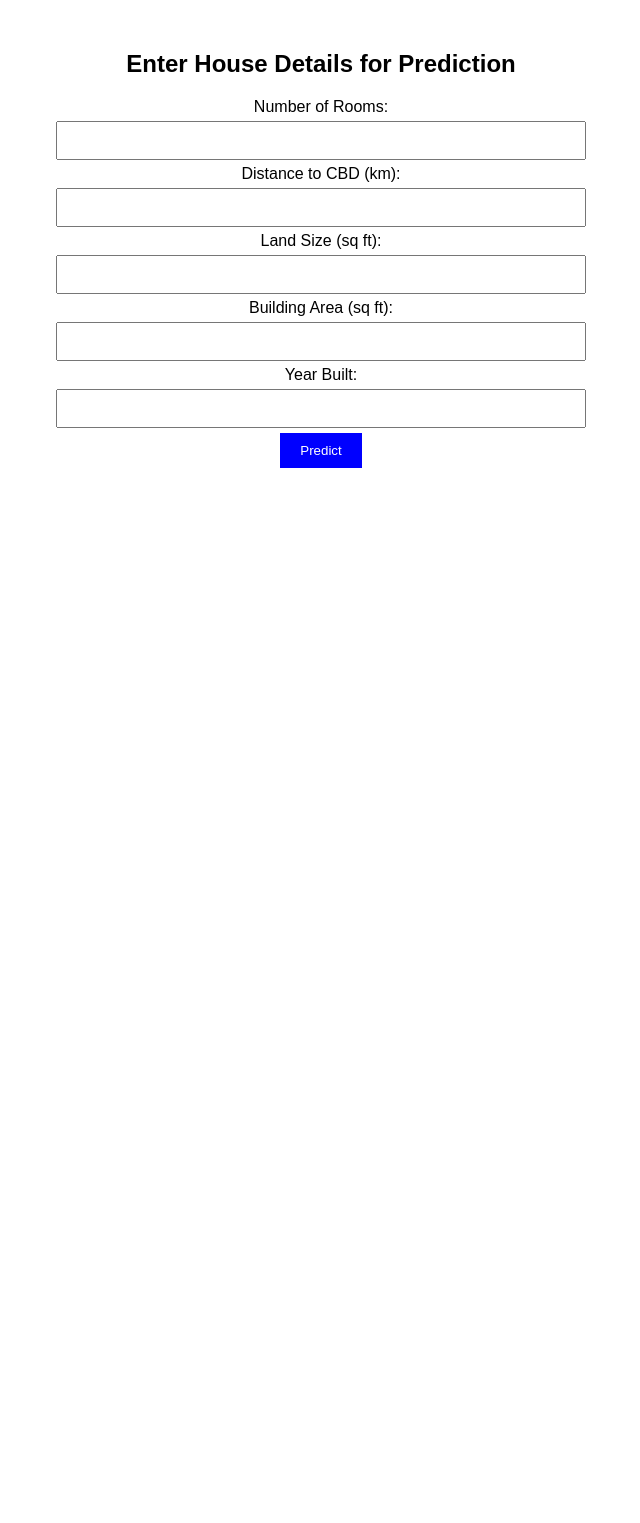
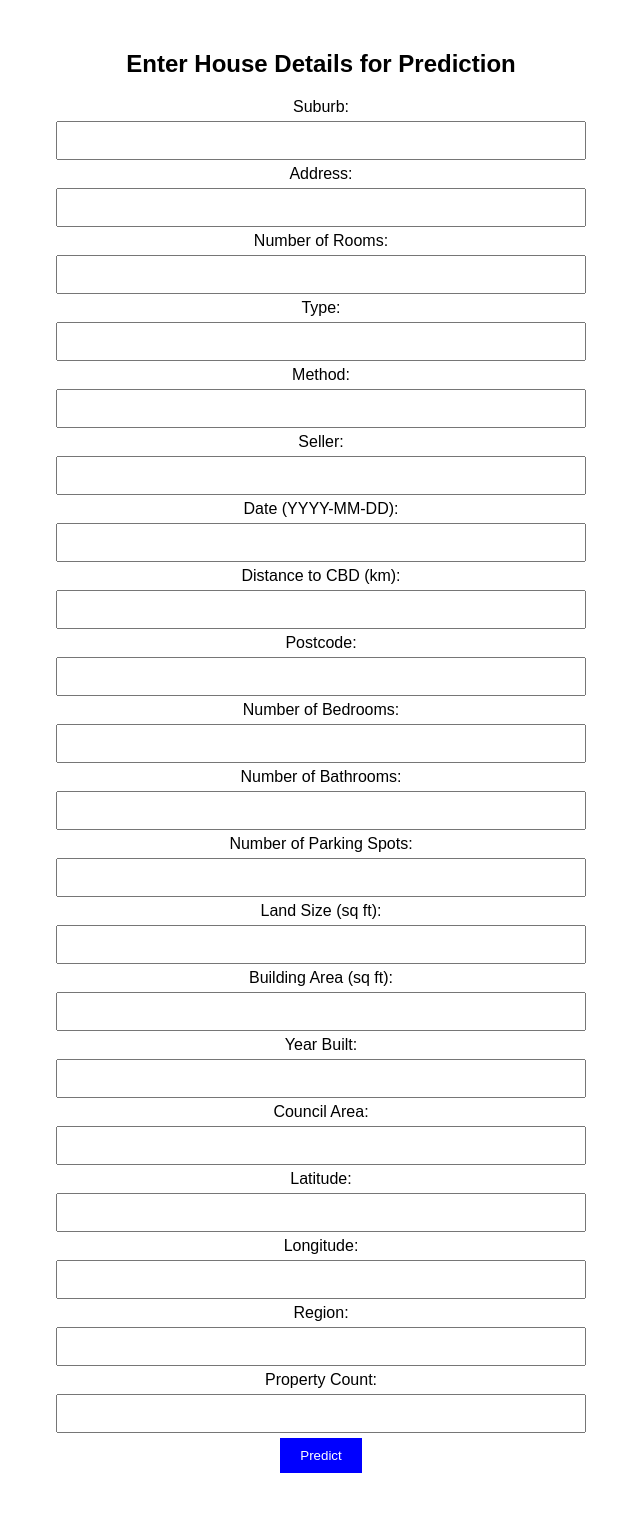
Before and after one commit to lazypotatoez/mlops, a Flask app: page / in a window 1280 px wide. Shown: the whole page, without its empty margins (319-959 px from the left). Before the commit the page ends 468 px from the top, so only its background shows below. Run offline with Flask 3, Linux system fonts and the light colour scheme.

Commit message:
Add files via upload

```diff
--- a/templates/index.html
+++ b/templates/index.html
@@ -5,8 +5,8 @@
     <meta name="viewport" content="width=device-width, initial-scale=1.0">
     <title>House Price Prediction</title>
     <style>
-        body { font-family: Arial, sans-serif; text-align: center; }
-        .container { width: 50%; margin: 50px auto; }
+        body { font-family: Arial, sans-serif; }
+        .container { width: 50%; margin: 50px auto; text-align: center; }
         input { width: 80%; padding: 10px; margin: 5px; }
         button { padding: 10px 20px; background-color: blue; color: white; border: none; }
     </style>
@@ -15,20 +15,65 @@
     <div class="container">
         <h2>Enter House Details for Prediction</h2>
         <form id="predictForm">
+            <label>Suburb:</label><br>
+            <input type="text" id="suburb" required><br>
+
+            <label>Address:</label><br>
+            <input type="text" id="address" required><br>
+
             <label>Number of Rooms:</label><br>
             <input type="number" id="rooms" required><br>
+
+            <label>Type:</label><br>
+            <input type="text" id="type" required><br>
+
+            <label>Method:</label><br>
+            <input type="text" id="method" required><br>
+
+            <label>Seller:</label><br>
+            <input type="text" id="seller" required><br>
+
+            <label>Date (YYYY-MM-DD):</label><br>
+            <input type="text" id="date" required><br>
 
             <label>Distance to CBD (km):</label><br>
             <input type="text" id="distance" required><br>
 
+            <label>Postcode:</label><br>
+            <input type="number" id="postcode" required><br>
+
+            <label>Number of Bedrooms:</label><br>
+            <input type="number" id="bedroom2" required><br>
+
+            <label>Number of Bathrooms:</label><br>
+            <input type="number" id="bathroom" required><br>
+
+            <label>Number of Parking Spots:</label><br>
+            <input type="number" id="car" required><br>
+
             <label>Land Size (sq ft):</label><br>
-            <input type="text" id="landsize" required><br>
+            <input type="number" id="landsize" required><br>
 
             <label>Building Area (sq ft):</label><br>
-            <input type="text" id="buildingArea" required><br>
+            <input type="number" id="buildingArea" required><br>
 
             <label>Year Built:</label><br>
             <input type="number" id="yearBuilt" required><br>
+
+            <label>Council Area:</label><br>
+            <input type="text" id="councilArea" required><br>
+
+            <label>Latitude:</label><br>
+            <input type="text" id="latitude" required><br>
+
+            <label>Longitude:</label><br>
+            <input type="text" id="longitude" required><br>
+
+            <label>Region:</label><br>
+            <input type="text" id="region" required><br>
+
+            <label>Property Count:</label><br>
+            <input type="number" id="propertycount" required><br>
 
             <button type="submit">Predict</button>
         </form>
@@ -37,40 +82,30 @@
     </div>
 
     <script>
-        document.addEventListener("DOMContentLoaded", function() {
-            let form = document.getElementById("predictForm");
-
-            if (!form) {
-                console.error("Error: Form with ID 'predictForm' not found!");
-                return;
-            }
-
-            form.onsubmit = async function(event) {
+        document.getElementById("predictForm").onsubmit = async function(event) {
             event.preventDefault();
 
             let formData = {
+                Suburb: document.getElementById("suburb").value,
+                Address: document.getElementById("address").value,
                 Rooms: parseInt(document.getElementById("rooms").value),
+                Type: document.getElementById("type").value,
+                Method: document.getElementById("method").value,
+                Seller: document.getElementById("seller").value,
+                Date: document.getElementById("date").value,
                 Distance: parseFloat(document.getElementById("distance").value),
+                Postcode: parseInt(document.getElementById("postcode").value),
+                Bedroom2: parseInt(document.getElementById("bedroom2").value),
+                Bathroom: parseInt(document.getElementById("bathroom").value),
+                Car: parseInt(document.getElementById("car").value),
                 Landsize: parseFloat(document.getElementById("landsize").value),
                 BuildingArea: parseFloat(document.getElementById("buildingArea").value),
                 YearBuilt: parseInt(document.getElementById("yearBuilt").value),
-
-                    // Default values for missing fields
-                    Suburb: "Unknown",
-                    Address: "Unknown",
-                    Type: "h",
-                    Method: "S",
-                    Seller: "GenericAgent",
-                    Date: "2025-01-01",
-                    Postcode: 3000,
-                    Bedroom2: parseInt(document.getElementById("rooms").value),
-                    Bathroom: 1,
-                    Car: 1,
-                    CouncilArea: "Generic Council",
-                    Lattitude: -37.8136,
-                    Longtitude: 144.9631,
-                    Region: "Northern Metropolitan",
-                    Propertycount: 5000
+                CouncilArea: document.getElementById("councilArea").value,
+                Lattitude: parseFloat(document.getElementById("latitude").value),
+                Longtitude: parseFloat(document.getElementById("longitude").value),
+                Region: document.getElementById("region").value,
+                Propertycount: parseInt(document.getElementById("propertycount").value)
             };
 
             let response = await fetch("/predict", {
@@ -81,9 +116,8 @@
 
             let result = await response.json();
             document.getElementById("predictionResult").innerText =
-                    result.prediction ? "Predicted Price: $" + result.prediction.toFixed(2) : "Error: " + result.error;
+                result.prediction ? "Predicted Price: $" + result.prediction[0] : "Error: " + result.error;
         };
-        });
     </script>
 </body>
 </html>
```
Lines whose indentation alone changed are shown as unchanged.
